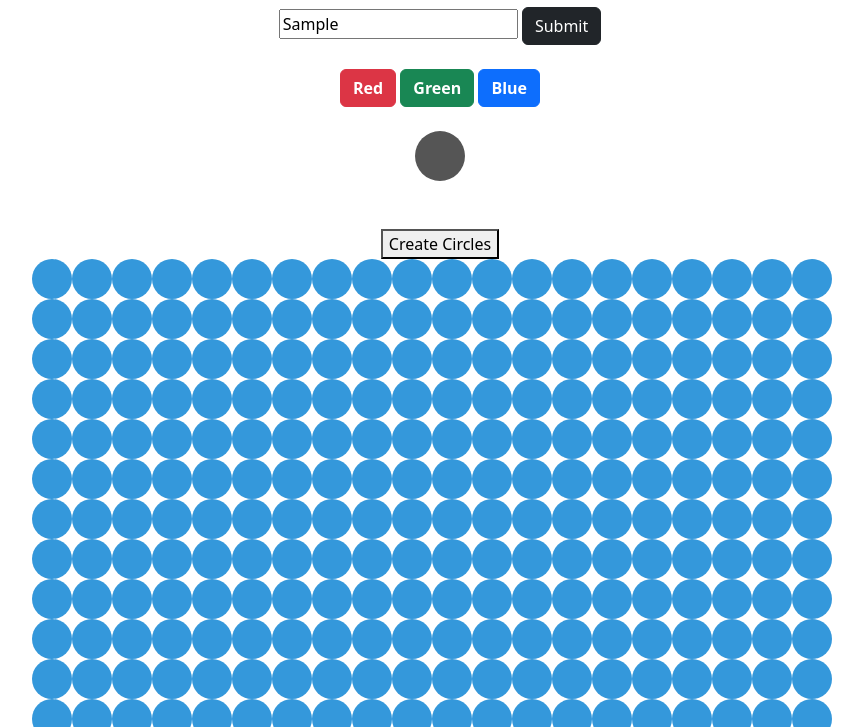
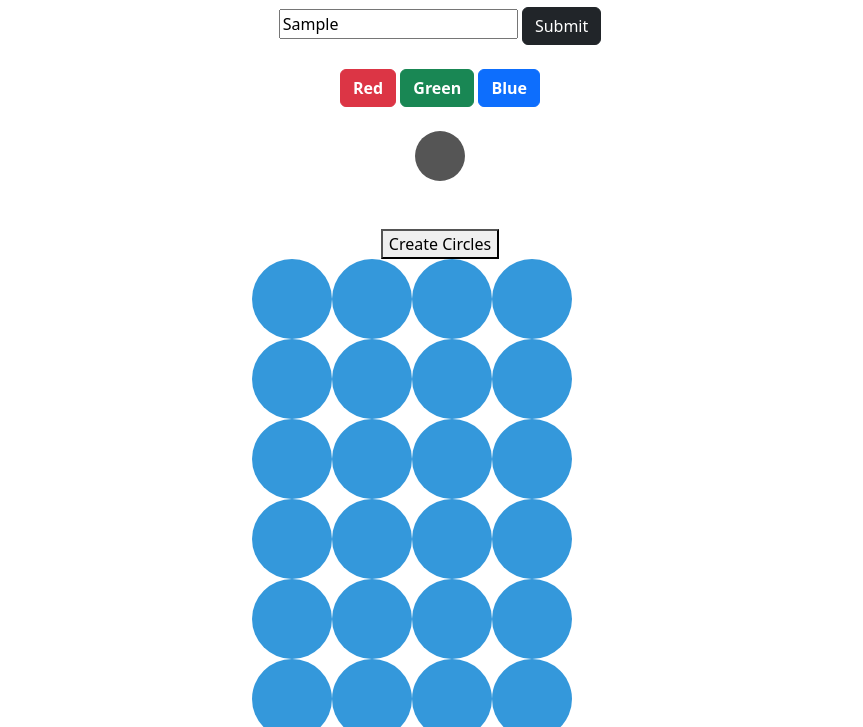
Before and after one commit to nathanrab1/exercicios, a plain HTML site: page index.html in a window 1280 px wide. Both pictures are taken after typing "Sample" into the empty fields and a click on the button "Create Circles". Shown: the part 73-800 px from the top of the page, without its empty margins (200-1063 px from the left). Drawn offline with nearby package versions, Linux system fonts and the light colour scheme.

Commit message:
fixed size

```diff
--- a/css/styles.css
+++ b/css/styles.css
@@ -30,13 +30,13 @@
 .container {
   display: flex;
   flex-wrap: wrap;
-  width: 840px;
+  width: 400px;
   height: 0px;
 }
 
 .circle {
-  width: 40px;
-  height: 40px;
+  width: 80px;
+  height: 80px;
   border-radius: 50%;
   background-color: #3498db;
   margin: 0px;
--- a/js/java.js
+++ b/js/java.js
@@ -21,7 +21,7 @@ const container = document.getElementById('container');
 const createCirclesBtn = document.getElementById('createCirclesBtn');
 
 createCirclesBtn.addEventListener('click', function () {
-  for (let i = 0; i < 20; i++) {
+  for (let i = 0; i < 4; i++) {
     for (let j = 0; j < 14; j++) {
       const circle = document.createElement('div');
       circle.classList.add('circle');
```
